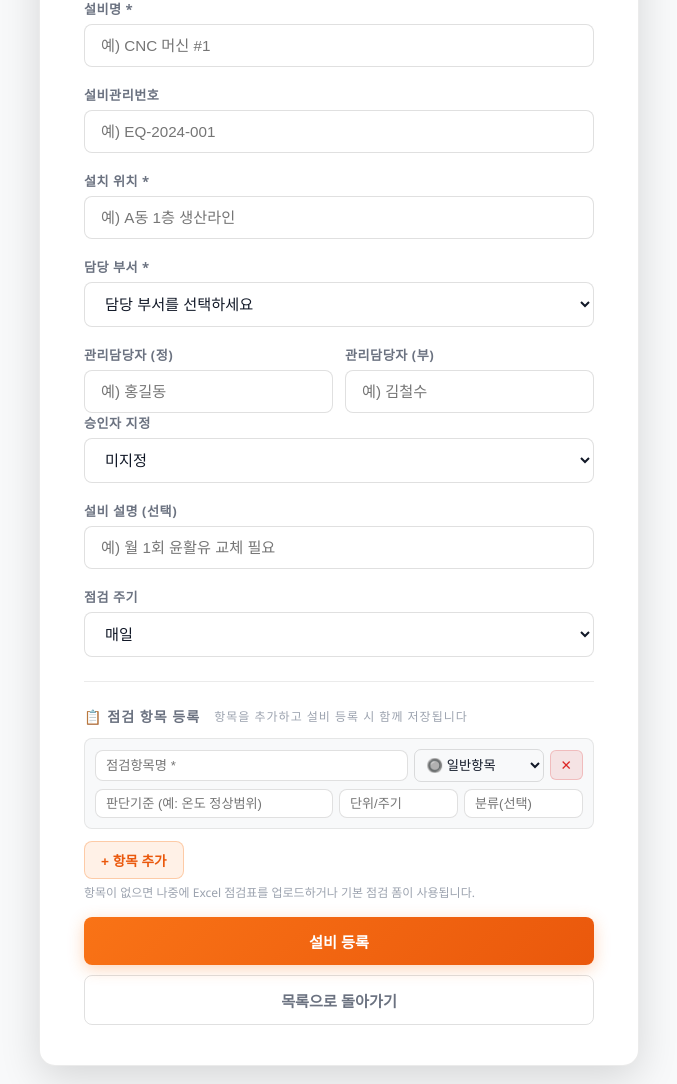
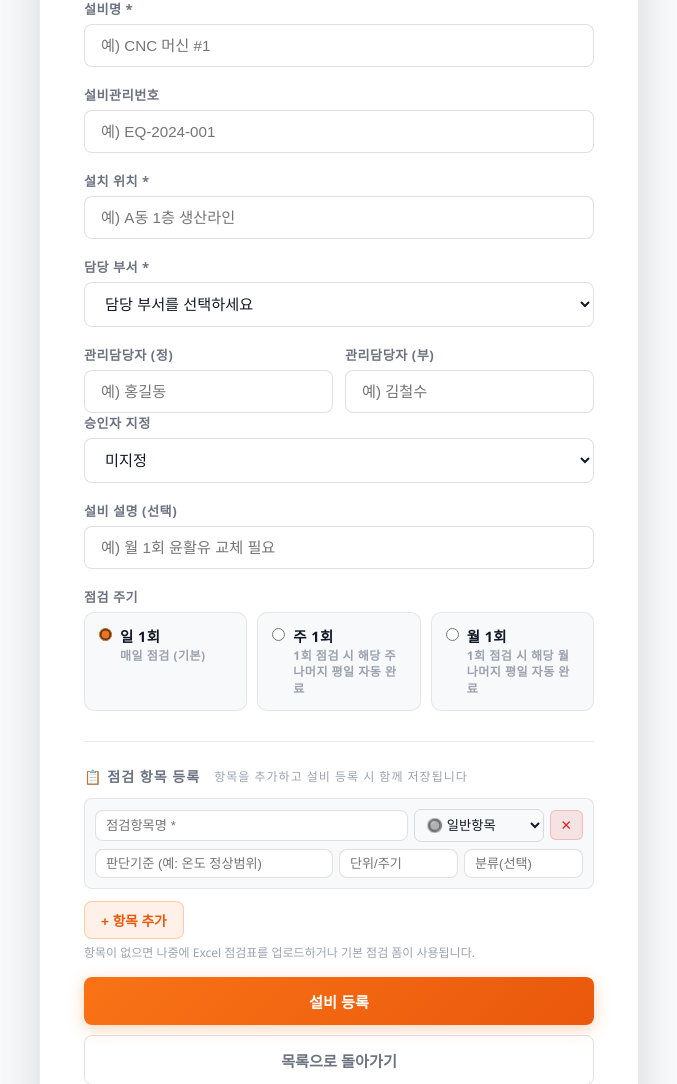
Before and after one commit to chojagal-ops/intops, a Flask app: page /admin/equipment/add in a window 1280 px wide. Shown: the part 861-1945 px from the top of the page, without its empty margins (301-978 px from the left). Run offline with Flask 3, Linux system fonts and the light colour scheme; the visitor is signed in with stand-in values (Sample User, id 1); data comes from the database, SQL or seed files in the repository; data that the repository does not hold is empty; some libraries are stand-ins or nearby versions.

Commit message:
feat: 설비 점검 주기(일1회/주1회/월1회) 선택 및 자동 완료 처리
- app.py: _auto_fill_cycle() 헬퍼 추가
  - 주1회: 점검 완료 시 해당 주 나머지 평일(월~금) 자동 승인완료 삽입
  - 월1회: 점검 완료 시 해당 월 나머지 평일 자동 승인완료 삽입
  - 기존 기록 있는 날은 건너뜀 (중복 방지)
- admin_equipment_add.html: 라디오 버튼 카드 UI로 주기 선택
- admin_equipment_edit.html: 동일하게 수정, 기존값 선택 유지
- admin_equipment.html: 설비 목록에 점검 주기 컬럼 추가
- inspect.html: 주1회/월1회 설비에 자동완료 안내 배너 표시

Co-Authored-By: Claude Sonnet 4.6 <noreply@anthropic.com>

```diff
--- a/app.py
+++ b/app.py
@@ -306,6 +306,50 @@ def _send_mail(to_email, subject, html_body):
         print(f'[이메일] 발송 실패: {e}', flush=True)
         import sys; sys.stderr.write(f'[이메일] 발송 실패: {e}\n'); sys.stderr.flush()
         return str(e)  # 에러 메시지 반환
+
+
+def _auto_fill_cycle(conn, eq_id, inspector_id, approver_id, result, inspected_date_str, cycle):
+    """주1회/월1회 점검 시 해당 기간 나머지 평일에 자동 승인완료 기록 삽입."""
+    if cycle not in ('주1회', '월1회'):
+        return 0
+    ph = '%s' if conn._pg else '?'
+    day_col = "LEFT(inspected_at,10)" if conn._pg else "substr(inspected_at,1,10)"
+    base = datetime.strptime(inspected_date_str, '%Y-%m-%d')
+
+    if cycle == '주1회':
+        mon = base - timedelta(days=base.weekday())
+        target_dates = [mon + timedelta(days=i) for i in range(5)]  # 월~금
+    else:  # 월1회
+        days_in_m = calendar.monthrange(base.year, base.month)[1]
+        target_dates = [
+            datetime(base.year, base.month, d)
+            for d in range(1, days_in_m + 1)
+            if datetime(base.year, base.month, d).weekday() < 5
+        ]
+
+    auto_notes = f'자동입력({cycle})'
+    inserted   = 0
+    for d in target_dates:
+        if d.date() == base.date():
+            continue                    # 점검한 날은 이미 존재
+        ds = d.strftime('%Y-%m-%d')
+        if conn.execute(f'SELECT id FROM inspections WHERE equipment_id={ph} AND {day_col}={ph}',
+                        (eq_id, ds)).fetchone():
+            continue                    # 이미 기록 있는 날 건너뜀
+        ts = ds + ' 00:00:00'
+        app_id = approver_id or inspector_id
+        if conn._pg:
+            conn.execute('''INSERT INTO inspections
+                (equipment_id,inspector_id,result,notes,status,inspected_at,approved_by,approved_at)
+                VALUES (%s,%s,%s,%s,'승인완료',%s,%s,NOW())''',
+                (eq_id, inspector_id, result, auto_notes, ts, app_id))
+        else:
+            conn.execute('''INSERT INTO inspections
+                (equipment_id,inspector_id,result,notes,status,inspected_at,approved_by,approved_at)
+                VALUES (?,?,?,?,'승인완료',?,?,datetime('now','localtime'))''',
+                (eq_id, inspector_id, result, auto_notes, ts, app_id))
+        inserted += 1
+    return inserted
 
 
 def send_approval_request(to_email, approver_name, inspector_name,
@@ -1814,6 +1858,18 @@ def inspect(eq_id):
                 )
                 conn.commit()
 
+            # ── 주1회/월1회 자동 채움 ─────────────────────────────────────────
+            cycle = eq.get('inspection_cycle', '일1회') or '일1회'
+            if cycle in ('주1회', '월1회'):
+                insp_date_str = inspected_at[:10]
+                auto_cnt = _auto_fill_cycle(
+                    conn, eq_id, session['user_id'], eq.get('approver_id'),
+                    result, insp_date_str, cycle
+                )
+                conn.commit()
+                if auto_cnt > 0:
+                    flash(f'({cycle}) 나머지 {auto_cnt}일 자동 점검완료 처리됐습니다.', 'info')
+
             if eq['approver_id']:
                 approver = conn.execute(
                     'SELECT name, email FROM users WHERE id=?', (eq['approver_id'],)
--- a/templates/admin_equipment_add.html
+++ b/templates/admin_equipment_add.html
@@ -145,13 +145,31 @@
 
         <div class="form-group">
           <label>점검 주기</label>
-          <select name="inspection_cycle">
-            <option value="매일">매일</option>
-            <option value="주1회">주 1회</option>
-            <option value="격주">격주</option>
-            <option value="월1회">월 1회</option>
-            <option value="분기1회">분기 1회</option>
-          </select>
+          <div style="display:flex; gap:10px; flex-wrap:wrap; margin-top:4px;">
+            {% for val, label, desc in [
+              ('일1회', '일 1회', '매일 점검 (기본)'),
+              ('주1회', '주 1회', '1회 점검 시 해당 주 나머지 평일 자동 완료'),
+              ('월1회', '월 1회', '1회 점검 시 해당 월 나머지 평일 자동 완료')
+            ] %}
+            <label style="display:flex; align-items:flex-start; gap:8px; cursor:pointer;
+                          padding:12px 14px; border:1.5px solid var(--border); border-radius:10px;
+                          background:var(--bg-subtle); flex:1; min-width:150px;
+                          transition:border-color 0.15s, background 0.15s;"
+                   onclick="this.style.borderColor='var(--orange)'; this.style.background='rgba(249,115,22,0.06)';"
+                   id="cycle-label-{{ val }}">
+              <input type="radio" name="inspection_cycle" value="{{ val }}"
+                     {% if val == '일1회' %}checked{% endif %}
+                     onchange="document.querySelectorAll('[id^=cycle-label-]').forEach(function(el){el.style.borderColor='';el.style.background='';});
+                               document.getElementById('cycle-label-{{ val }}').style.borderColor='var(--orange)';
+                               document.getElementById('cycle-label-{{ val }}').style.background='rgba(249,115,22,0.06)';"
+                     style="margin-top:3px; accent-color:var(--orange); flex-shrink:0;">
+              <div>
+                <div style="font-weight:700; font-size:0.9rem; color:var(--text);">{{ label }}</div>
+                <div style="font-size:0.75rem; color:var(--text-muted); margin-top:2px; line-height:1.4;">{{ desc }}</div>
+              </div>
+            </label>
+            {% endfor %}
+          </div>
         </div>
 
         <hr class="divider">
```
Also changed, not shown: templates/admin_equipment.html (+12 -1 lines), templates/admin_equipment_edit.html (+27 -4 lines), templates/inspect.html (+10 -0 lines).
